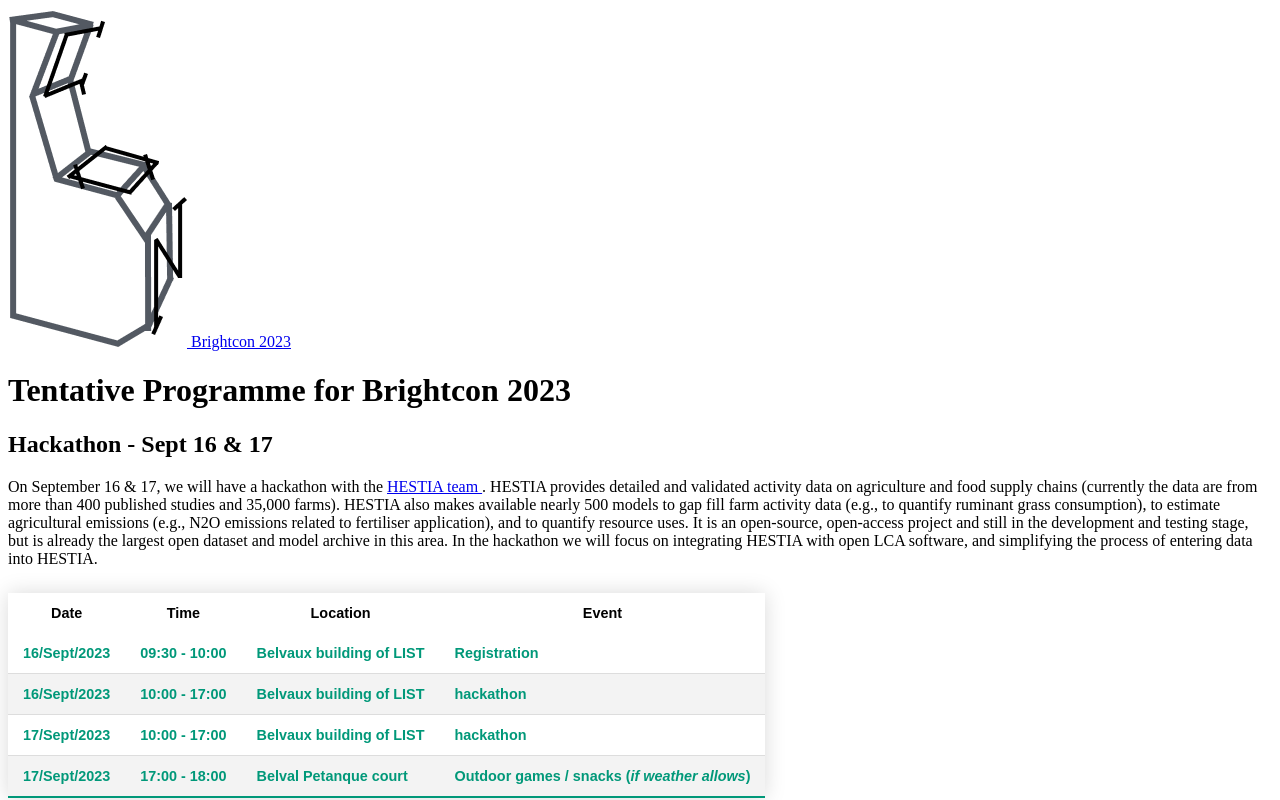
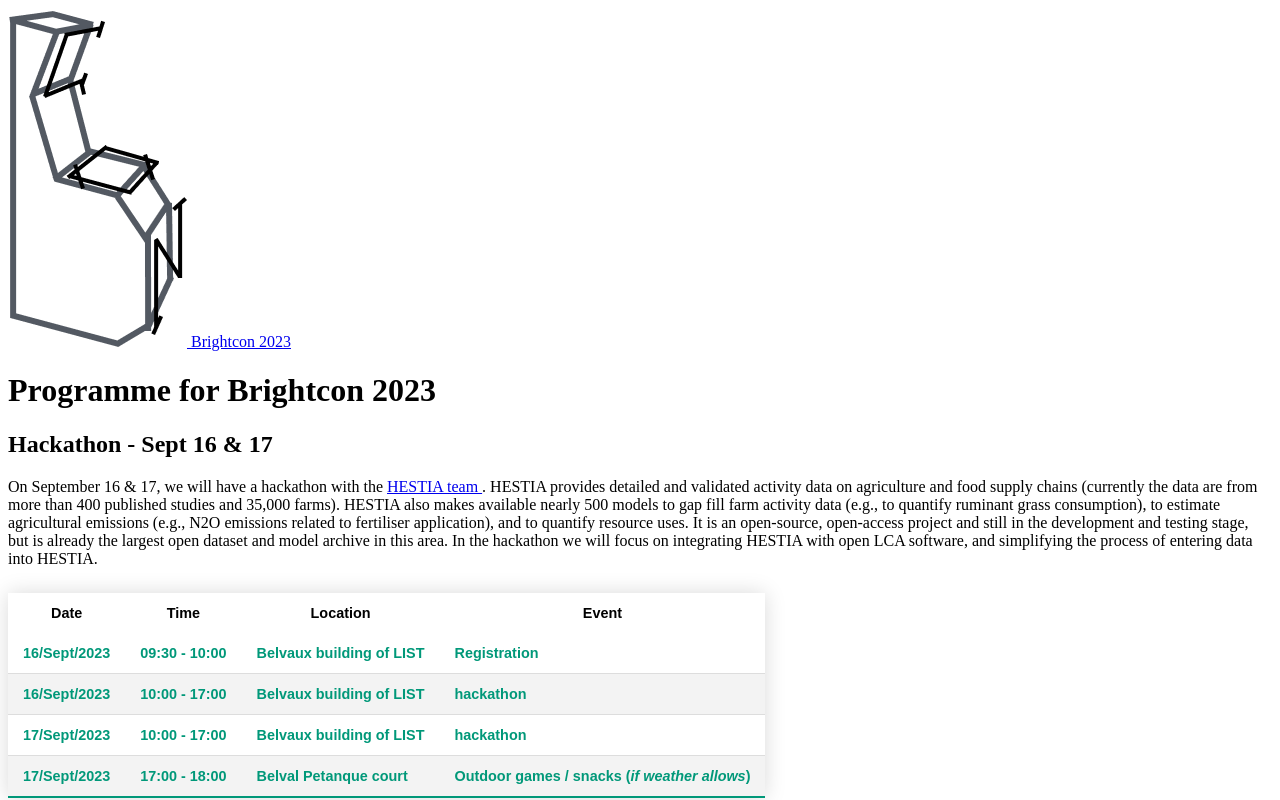
Before and after one commit to Depart-de-Sentier/brightcon-2023-website, a Nuxt app: page /programme in a window 1280 px wide. Shown: the top 800 px of the page. Built offline with nearby package versions, Linux system fonts and the light colour scheme.

Commit message:
Program is real

```diff
--- a/pages/programme.vue
+++ b/pages/programme.vue
@@ -1,7 +1,7 @@
 <template>
   <div class="container">
     <div>
-      <h1>Tentative Programme for Brightcon 2023</h1>
+      <h1>Programme for Brightcon 2023</h1>
 
       <h2>Hackathon - Sept 16 & 17</h2>
       <p>
```
